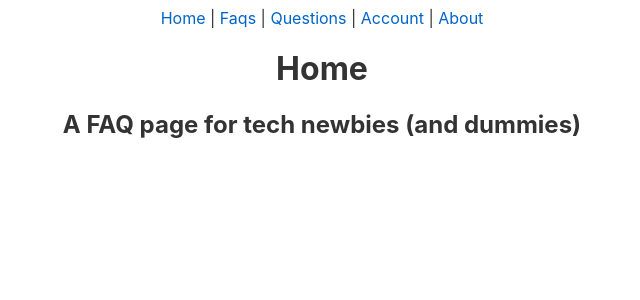
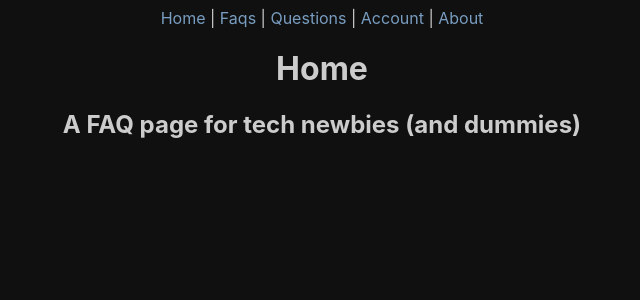
Before and after one commit to leomet07/dummy_faqs, a Svelte app in the folder client/: page / in a window 1280 px wide. Shown: the top 300 px of the page, without its empty margins (318-958 px from the left). Built offline with nearby package versions, Linux system fonts and the light colour scheme.

Commit message:
Dark mode.

```diff
--- a/client/public/global.css
+++ b/client/public/global.css
@@ -11,25 +11,23 @@ body {
 }
 
 body {
-	color: #333;
+	color: #ccc;
+	background-color: #101010;
 	margin: 0;
 	padding: 8px;
 	box-sizing: border-box;
 	font-family: -apple-system, BlinkMacSystemFont, "Segoe UI", Roboto,
 		Oxygen-Sans, Ubuntu, Cantarell, "Helvetica Neue", sans-serif;
+	text-align: center;
 }
 
 a {
-	color: rgb(0, 100, 200);
+	color: rgb(121, 157, 192);
 	text-decoration: none;
 }
 
 a:hover {
 	text-decoration: underline;
-}
-
-a:visited {
-	color: rgb(0, 80, 160);
 }
 
 label {
--- a/client/src/App.svelte
+++ b/client/src/App.svelte
@@ -28,11 +28,11 @@
 		<Link to="about">About</Link>
 	</nav>
 	<div>
-		<Route path="about"><About /></Route>
-		<Route path="faqs"><FAQS /></Route>
-		<Route path="questions"><Questions /></Route>
-		<Route path="account"><Account /></Route>
-		<Route path="/"><Home /></Route>
+		<Route class="route" path="about"><About /></Route>
+		<Route class="route" path="faqs"><FAQS /></Route>
+		<Route class="route" path="questions"><Questions /></Route>
+		<Route class="route" path="account"><Account /></Route>
+		<Route class="route" path="/"><Home /></Route>
 	</div>
 </Router>
 
```
